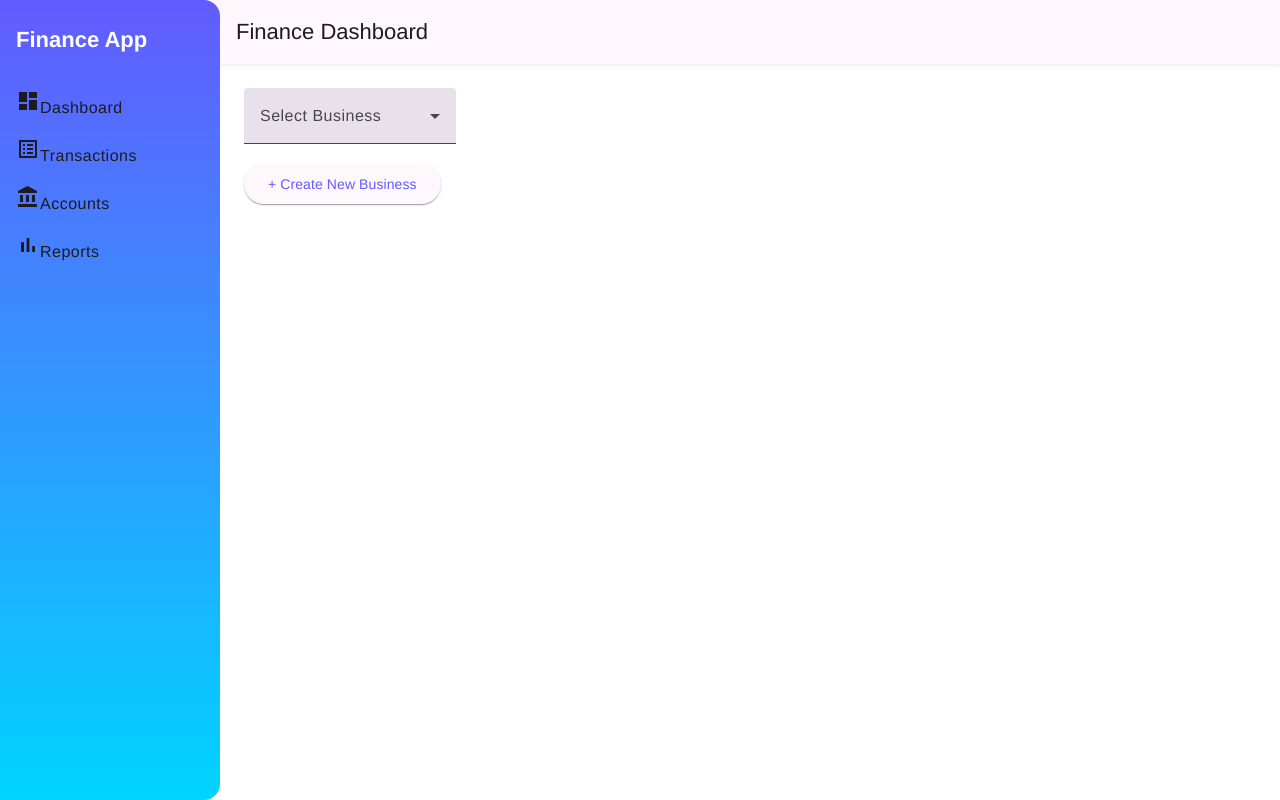
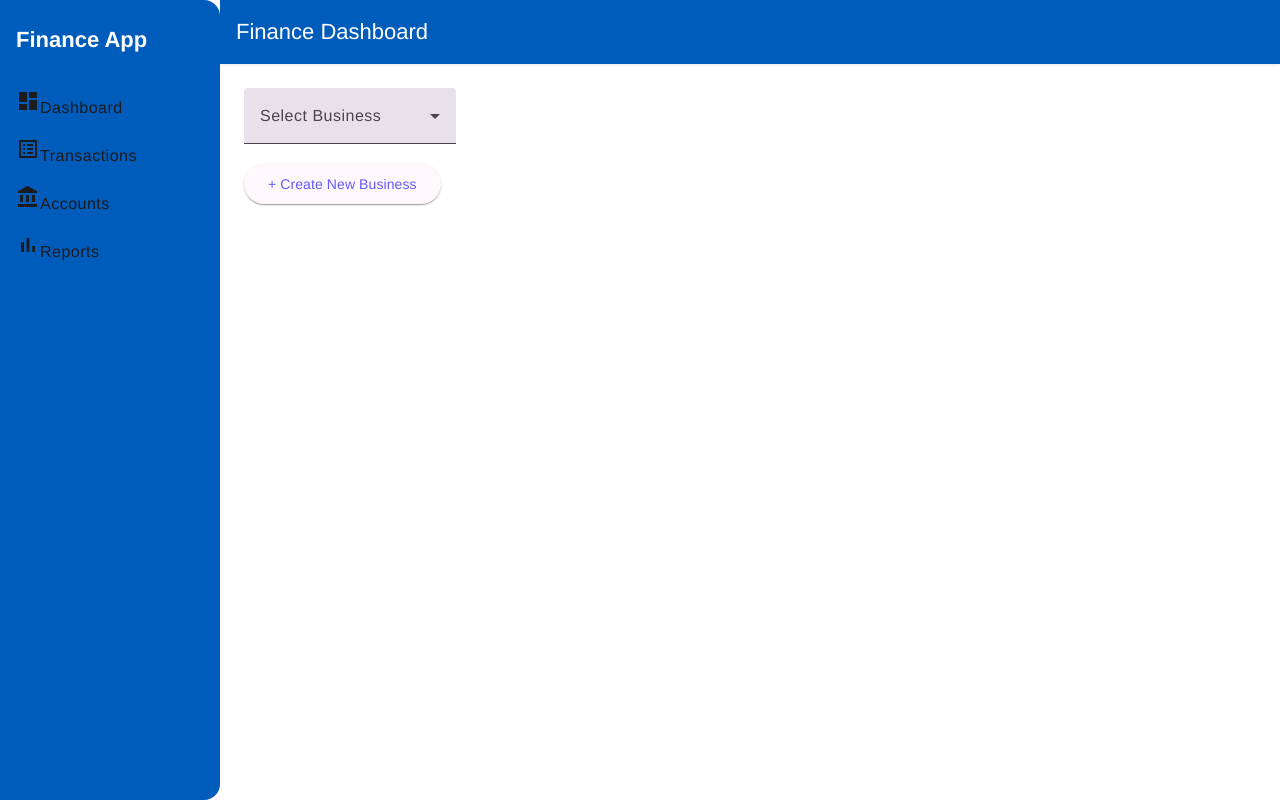
Before and after one commit to jamesw-code/finance-app, an Angular app: page /dashboard in a window 1280 px wide. Built offline with nearby package versions, Linux system fonts and the light colour scheme.

Commit message:
style: use solid blue layout with white text

```diff
--- a/src/app/layout/layout.html
+++ b/src/app/layout/layout.html
@@ -23,7 +23,7 @@
   </mat-sidenav>
 
   <mat-sidenav-content class="app-content">
-    <mat-toolbar color="primary" class="app-toolbar">
+    <mat-toolbar class="app-toolbar">
       <span>Finance Dashboard</span>
     </mat-toolbar>
 
--- a/src/app/layout/layout.scss
+++ b/src/app/layout/layout.scss
@@ -4,8 +4,8 @@
 
 .app-sidenav {
   width: 220px;
-  background: linear-gradient(180deg, var(--mat-sys-primary) 0%, var(--mat-sys-secondary) 100%);
-  color: var(--mat-sys-on-primary);
+  background-color: #005cbbff;
+  color: #fff;
   padding-top: 8px;
 
   .app-sidenav-header {
@@ -43,6 +43,8 @@
   top: 0;
   z-index: 1;
   box-shadow: 0 1px 4px rgba(0, 0, 0, 0.1);
+  background-color: #005cbbff;
+  color: #fff;
 }
 
 .app-main {
```
